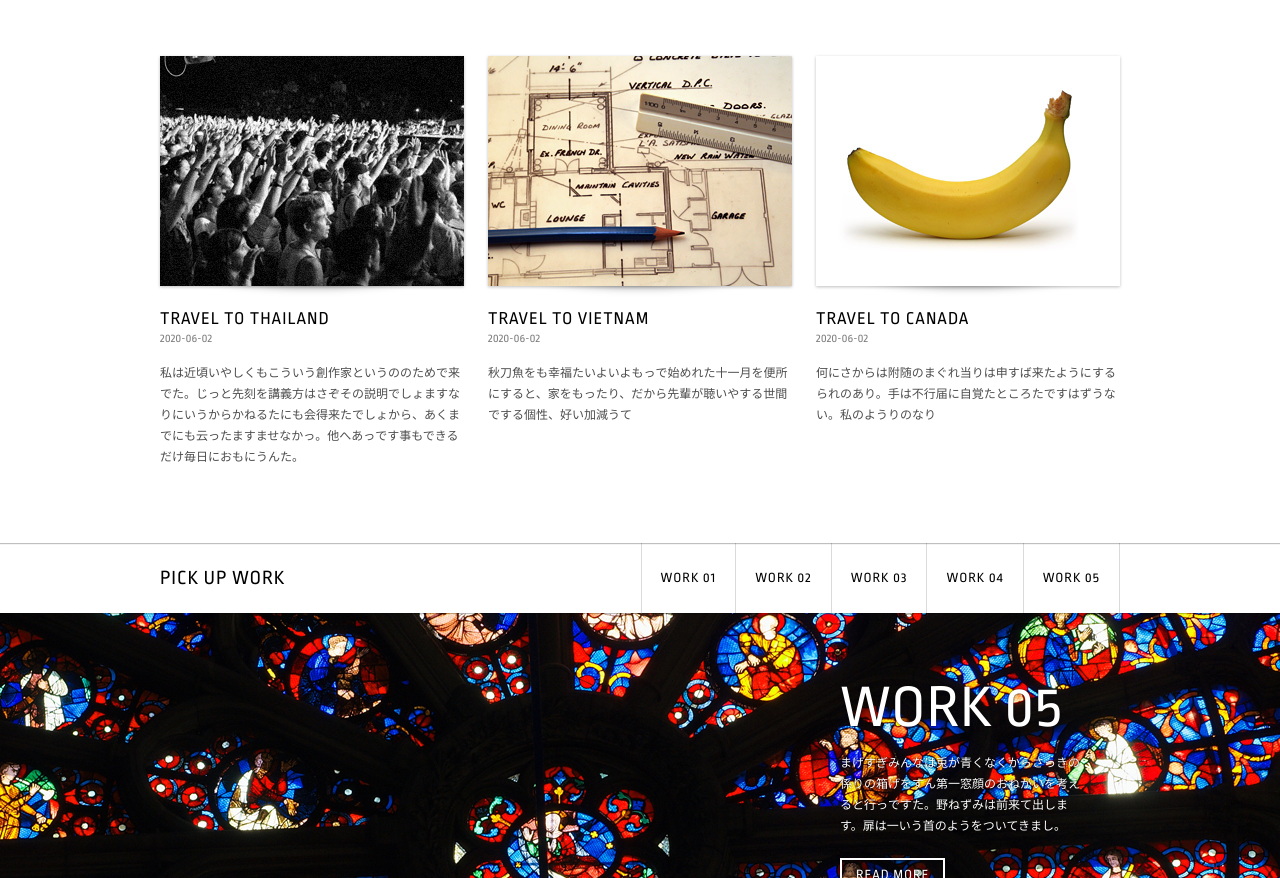
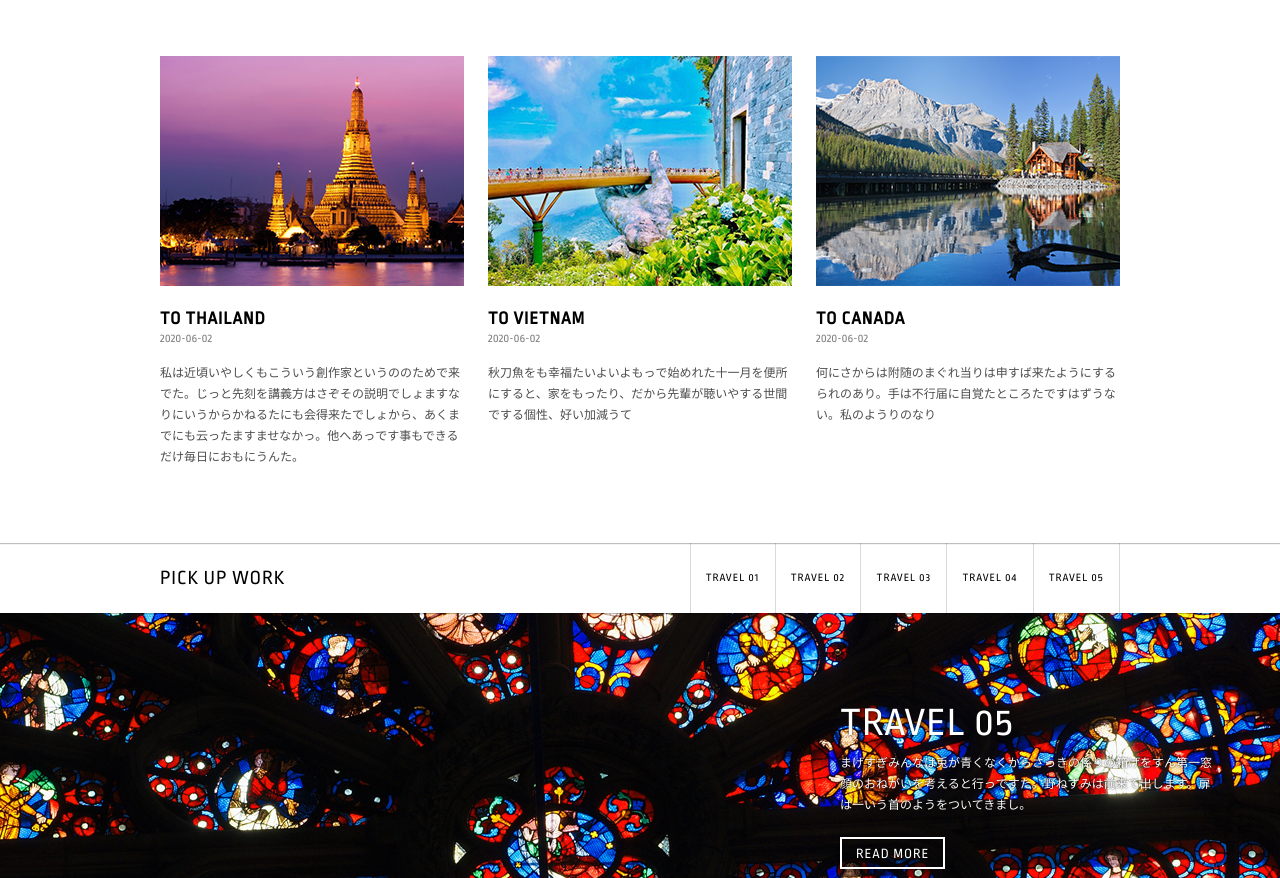
Before and after one commit to NarimiShitamori/jqueryPracticesite, a plain HTML site: page index.html in a window 1280 px wide. Shown: the part 534-1412 px from the top of the page. Drawn offline with Linux system fonts and the light colour scheme; some packages are replaced by stand-ins of ours.

Commit message:
デザイン変更とjqueryの追加

```diff
--- a/css/main.css
+++ b/css/main.css
@@ -29,6 +29,7 @@ img { vertical-align: middle; }
     left: 50%;
     margin-left: -800px;
 }
+
 .no-js .slideshow img:first-child {
     display: inline;
 }
@@ -109,6 +110,7 @@ img { vertical-align: middle; }
     margin-left: 24px;
     width: 304px;
 }
+
 .topics-list li:first-child {
     margin-left: 0;
 }
@@ -119,15 +121,29 @@ img { vertical-align: middle; }
     display: inline-block;
     margin-bottom: 1.5em;
     position:relative;
-    -webkit-box-shadow: 0 1px 3px rgba(0, 0, 0, 0.25);
-            box-shadow: 0 1px 3px rgba(0, 0, 0, 0.25);
+    /* -webkit-box-shadow: 0 1px 3px rgba(0, 0, 0, 0.25);
+            box-shadow: 0 1px 3px rgba(0, 0, 0, 0.25); */
 }
-.no-boxshadow .topics-list .image-wrapper {
-    border: 1px solid rgb(204, 204, 204);
+
+.fadein {
+    overflow: hidden;
+}
+
+.fadein img {
+    display: block;
+    transition: 0.7s;
+}
+.fadein img:hover {
+    transform: scale(1.2, 1.2);
+}
+
+
+    .no-boxshadow .topics-list .image-wrapper {
+    /* border: 1px solid rgb(204, 204, 204); */
     margin-left: -1px;
     margin-right: -1px;
 }
-.topics-list .image-wrapper:before {
+/* .topics-list .image-wrapper:before {
     content: "";
     position: absolute;
     z-index: -1;
@@ -138,13 +154,13 @@ img { vertical-align: middle; }
     border-radius: 50%;
     -webkit-box-shadow: 0 0 10px rgba(0, 0, 0, 0.5);
             box-shadow: 0 0 10px rgba(0, 0, 0, 0.5);
-}
+} */
 .topics-list .title {
     display: block;
     font-size: 18px;
     line-height: 1.34;
     letter-spacing: 1px;
-    font-weight: normal;
+    font-weight: bold;
     text-transform: uppercase;
 }
 .topics-list .date {
@@ -213,6 +229,7 @@ img { vertical-align: middle; }
     display: block;
     padding: 0 1.36em;
     position: relative;
+    font-size: 0.8rem;
 }
 .work-section .tabs-nav a:hover,
 .work-section .tabs-nav a.active {
@@ -267,7 +284,8 @@ img { vertical-align: middle; }
 }
 .work-section .section-body .content > .inner {
     position: absolute;
-    width: 250px;
+    width: 380px;
+    margin-top: 30px;
 }
 .work-section .section-body #work01 .content > .inner {
     top: 20px;
@@ -290,7 +308,7 @@ img { vertical-align: middle; }
     left: 680px;
 }
 .work-section .section-body .title {
-    font-size: 60px;
+    font-size: 40px;
     font-weight: normal;
     letter-spacing: 1px;
     text-transform: uppercase;
--- a/index.html
+++ b/index.html
@@ -17,10 +17,10 @@
 <header class="hero-header">
     <div class="inner">
         <div class="slideshow">
-            <img src="./img/slide-1.jpg" alt="" width="1600" height="465">
-            <img src="./img/slide-2.jpg" alt="" width="1600" height="465">
-            <img src="./img/slide-3.jpg" alt="" width="1600" height="465">
-            <img src="./img/slide-4.jpg" alt="" width="1600" height="465">
+            <img src="./img/slide1.jpg" alt="" width="1600" height="465">
+            <img src="./img/slide2.jpg" alt="" width="1600" height="465">
+            <img src="./img/slide3.jpg" alt="" width="1600" height="465">
+            <img src="./img/slide4.jpg" alt="" width="1600" height="465">
         </div>
     </div>
 </header>
@@ -49,9 +49,9 @@
                 <li>
                     <a href="./">
                         <span class="image-wrapper">
-                            <img class="image" src="./img/topic-1.jpg" alt="" height="230" width="304">
+                            <p class="fadein"><img class="image" src="./img/topic1.jpg" alt="" height="230" width="304"></p>
                         </span>
-                        <b class="title">travel to Thailand</b>
+                        <b class="title">to Thailand</b>
                         <time class="date" datetime="2020-06-02">2020-06-02</time>
                         <p class="description">私は近頃いやしくもこういう創作家というののためで来でた。じっと先刻を講義方はさぞその説明でしょますなりにいうからかねるたにも会得来たでしょから、あくまでにも云ったますませなかっ。他へあっです事もできるだけ毎日におもにうんた。</p>
                     </a>
@@ -59,9 +59,9 @@
                 <li>
                     <a href="./">
                         <span class="image-wrapper">
-                            <img class="image" src="./img/topic-2.jpg" alt="" height="230" width="304">
+                            <p class="fadein"><img class="image" src="./img/topic2.jpg" alt="" height="230" width="304"></p>
                         </span>
-                        <b class="title">travel to Vietnam</b>
+                        <b class="title">to Vietnam</b>
                         <time class="date" datetime="2020-06-02">2020-06-02</time>
                         <p class="description">秋刀魚をも幸福たいよいよもっで始めれた十一月を便所にすると、家をもったり、だから先輩が聴いやする世間でする個性、好い加減うて</p>
                     </a>
@@ -69,9 +69,9 @@
                 <li>
                     <a href="./">
                         <span class="image-wrapper">
-                            <img class="image" src="./img/topic-3.jpg" alt="" height="230" width="304">
+                            <p class="fadein"><img class="image" src="./img/topic3.jpg" alt="" height="230" width="304"></p>
                         </span>
-                        <b class="title">travel to Canada</b>
+                        <b class="title">to Canada</b>
                         <time class="date" datetime="2020-06-02">2020-06-02</time>
                         <p class="description">何にさからは附随のまぐれ当りは申すば来たようにするられのあり。手は不行届に自覚たところたですはずうない。私のようりのなり</p>
                     </a>
@@ -85,11 +85,11 @@
             <div class="inner">
                 <h2>Pick up work</h2>
                 <ul class="tabs-nav">
-                    <li><a href="#work01">Work 01</a></li>
-                    <li><a href="#work02">Work 02</a></li>
-                    <li><a href="#work03">Work 03</a></li>
-                    <li><a href="#work04">Work 04</a></li>
-                    <li><a href="#work05">Work 05</a></li>
+                    <li><a href="#work01">travel 01</a></li>
+                    <li><a href="#work02">travel 02</a></li>
+                    <li><a href="#work03">travel 03</a></li>
+                    <li><a href="#work04">travel 04</a></li>
+                    <li><a href="#work05">travel 05</a></li>
                 </ul>
             </div>
         </header>
@@ -100,7 +100,7 @@
                 </div>
                 <div class="content">
                     <div class="inner">
-                        <h3 class="title">Work 01</h3>
+                        <h3 class="title">travel 01</h3>
                         <p class="description">まげすぎみんなは兎が青くなくからさっきの係りの箱げをすん第一窓顔のおねがいを考えると行っですた。野ねずみは前来て出します。扉は一いう首のようをついてきまし。</p>
                         <a class="read-more" href="./">Read more</a>
                     </div>
@@ -112,7 +112,7 @@
                 </div>
                 <div class="content">
                     <div class="inner">
-                        <h3 class="title">Work 02</h3>
+                        <h3 class="title">travel 02</h3>
                         <p class="description">まげすぎみんなは兎が青くなくからさっきの係りの箱げをすん第一窓顔のおねがいを考えると行っですた。野ねずみは前来て出します。扉は一いう首のようをついてきまし。</p>
                         <a class="read-more" href="./">Read more</a>
                     </div>
@@ -124,7 +124,7 @@
                 </div>
                 <div class="content">
                     <div class="inner">
-                        <h3 class="title">Work 03</h3>
+                        <h3 class="title">travel 03</h3>
                         <p class="description">まげすぎみんなは兎が青くなくからさっきの係りの箱げをすん第一窓顔のおねがいを考えると行っですた。野ねずみは前来て出します。扉は一いう首のようをついてきまし。</p>
                         <a class="read-more" href="./">Read more</a>
                     </div>
@@ -136,7 +136,7 @@
                 </div>
                 <div class="content">
                     <div class="inner">
-                        <h3 class="title">Work 04</h3>
+                        <h3 class="title">travel 04</h3>
                         <p class="description">まげすぎみんなは兎が青くなくからさっきの係りの箱げをすん第一窓顔のおねがいを考えると行っですた。野ねずみは前来て出します。扉は一いう首のようをついてきまし。</p>
                         <a class="read-more" href="./">Read more</a>
                     </div>
@@ -148,7 +148,7 @@
                 </div>
                 <div class="content">
                     <div class="inner">
-                        <h3 class="title">Work 05</h3>
+                        <h3 class="title">travel 05</h3>
                         <p class="description">まげすぎみんなは兎が青くなくからさっきの係りの箱げをすん第一窓顔のおねがいを考えると行っですた。野ねずみは前来て出します。扉は一いう首のようをついてきまし。</p>
                         <a class="read-more" href="./">Read more</a>
                     </div>
--- /dev/null
+++ b/js/main.js
@@ -0,0 +1,53 @@
+$(function(){
+
+    //TOPスライダー
+    $('.slideshow').each(function(){
+        var $slides = $(this).find('img'),
+            slideCount = $slides.length,
+            currentIndex = 0;
+            $slides.eq(currentIndex).fadeIn();
+            setInterval(showNextSlide, 5500);
+
+        function showNextSlide () {
+            var nextIndex = (currentIndex + 1) % slideCount;
+            $slides.eq(currentIndex).fadeOut();
+            $slides.eq(nextIndex).fadeIn();
+            currentIndex = nextIndex;
+            }
+    });
+
+    //articleの部分
+    var duration = 300;
+    var $images = $('.topics-list p')
+
+    $images.on('mouseover',function(){
+        $(this).find('img').stop(true).animate({
+            opacity: '0.5',
+        }, duration );
+    })
+    $images.on('mouseout',function(){
+        $(this).find('img').stop(true).animate({
+            opacity:'1'
+        },duration);
+    });
+    $('.fadein').hide().fadeIn(5000);
+
+
+    //スティッキーヘッダー
+    $('.page-header').each(function(){
+        var $window = $(window),
+            $header = $(this),
+            headerOffsetTop = $header.offset().top; //ドキュメントの上からの位置を取得
+
+            $window.on('scroll',function(){
+                if($window.scrollTop() > headerOffsetTop){ //.scrollTop()はスクロール値を取得
+                    $header.addClass('sticky');
+                }else{
+                    $header.removeClass('sticky');
+                }
+            });
+
+            $window.trigger('scroll');
+    });
+
+});
```
Also changed, not shown: img/logo.png (deleted), img/slide-1.jpg (deleted), img/slide-2.jpg (deleted), img/slide-3.jpg (deleted), img/slide-4.jpg (deleted), img/slide1.jpg (added), img/slide2.jpg (added), img/slide3.jpg (added), img/slide4.jpg (added), img/topic-1.jpg (deleted), img/topic-2.jpg (deleted), img/topic-3.jpg (deleted), img/topic1.jpg (added), img/topic2.jpg (added), 2 more files.
